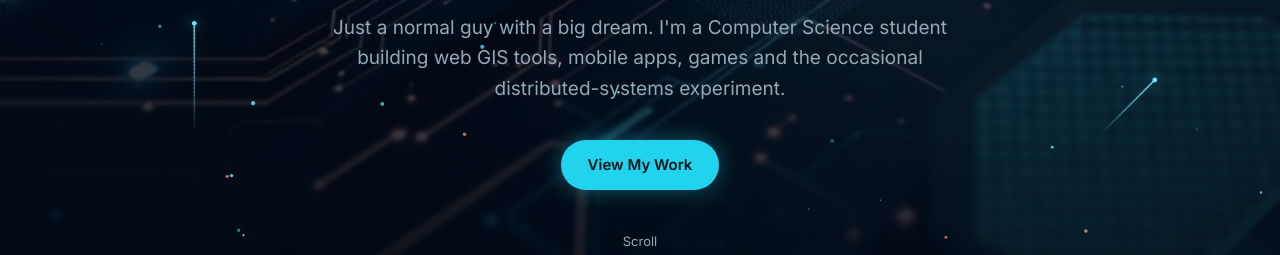
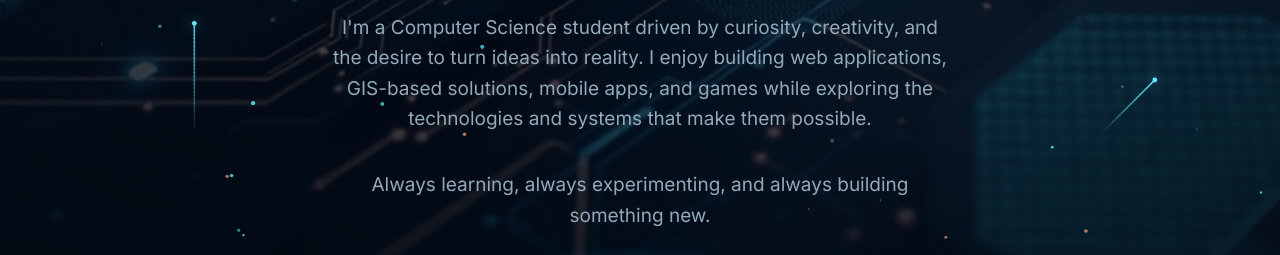
Before and after one commit to Abylon10/Abylon10.github.io, a plain HTML site: page index.html in a window 1280 px wide. Shown: the part 510-765 px from the top of the page. Drawn offline with Linux system fonts and the light colour scheme.

Commit message:
Update hero intro text
Co-Authored-By: Claude Opus 5.5 <noreply@anthropic.com>
Claude-Session: https://claude.ai/code/session_01HMtgmPrWCNuqENAwHBZbaL

```diff
--- a/index.html
+++ b/index.html
@@ -301,7 +301,8 @@
         <div class="initials" aria-hidden="true">JD</div>
       </div>
       <h1>Hi, I'm <span class="accent">Justin Dave</span> Monsales</h1>
-      <p>Just a normal guy with a big dream. I'm a Computer Science student building web GIS tools, mobile apps, games and the occasional distributed-systems experiment.</p>
+      <p>I'm a Computer Science student driven by curiosity, creativity, and the desire to turn ideas into reality. I enjoy building web applications, GIS-based solutions, mobile apps, and games while exploring the technologies and systems that make them possible.</p>
+      <p>Always learning, always experimenting, and always building something new.</p>
       <a class="btn btn-primary" href="#projects">View My Work</a>
     </div>
     <a class="scroll-hint" href="#about" aria-label="Scroll down">
```
